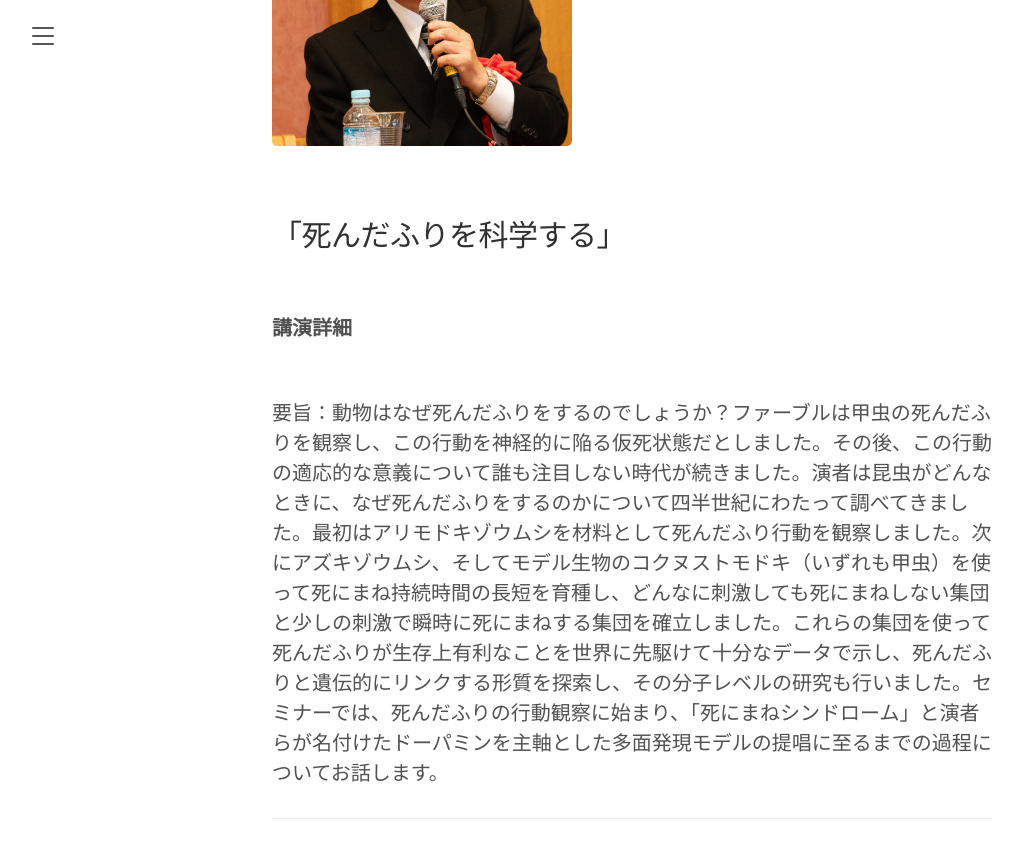
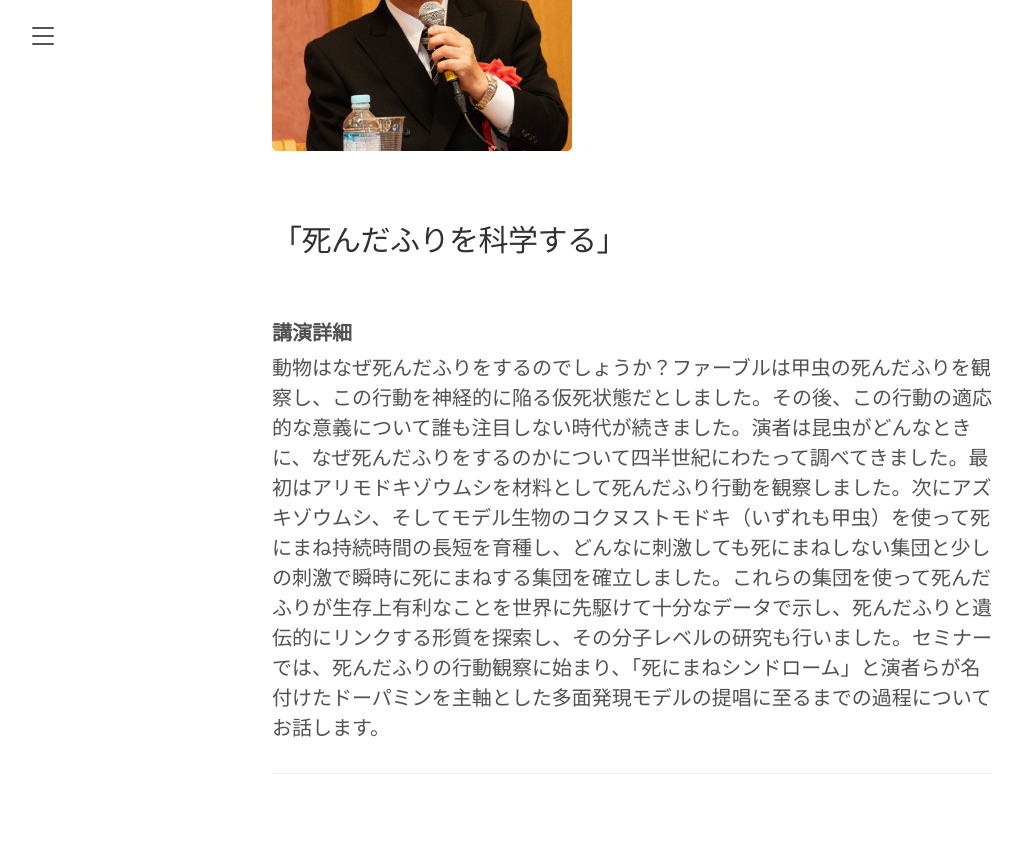
Before and after one commit to SystemsEthology/website, a Jekyll site: the page built from event_01/conference01_eve.md, in a window 1280 px wide and 900 px high, scrolled down 1374 px. Shown: the top 858 px of the window, without its empty margins (8-1030 px from the left). Built offline with Jekyll 4.4.1, drawn with Linux system fonts in a browser that asks for light colours.

Commit message:
Update conference01_eve.md

```diff
--- a/event_01/conference01_eve.md
+++ b/event_01/conference01_eve.md
@@ -14,7 +14,7 @@
 本テーマは翌日に控えたシステム行動学研究会と深く関連があるということから、連携して開催することになりました。<br>
 本講演はハイブリッド対応です。参加登録、および詳細は以下のウェブサイトからご確認ください。<br><br>
 
-第52回 行動進化生態こまば教室<br>
+<summary>第52回 行動進化生態こまば教室</summary>
 「宮竹貴久 駒場スペシャルセミナー ～システム行動学研究会 前夜祭～」<br>
 2025年5月29日（木曜日） 東京大学駒場Ⅰキャンパス<br>
 18:45-19:45（延長の可能性あり）ハイブリッド開催（アーカイブなし）<br>
@@ -36,9 +36,8 @@
 
 <br>
 
-<summary>講演詳細</summary><br>
-
-要旨：動物はなぜ死んだふりをするのでしょうか？ファーブルは甲虫の死んだふりを観察し、この行動を神経的に陥る仮死状態だとしました。その後、この行動の適応的な意義について誰も注目しない時代が続きました。演者は昆虫がどんなときに、なぜ死んだふりをするのかについて四半世紀にわたって調べてきました。最初はアリモドキゾウムシを材料として死んだふり行動を観察しました。次にアズキゾウムシ、そしてモデル生物のコクヌストモドキ（いずれも甲虫）を使って死にまね持続時間の長短を育種し、どんなに刺激しても死にまねしない集団と少しの刺激で瞬時に死にまねする集団を確立しました。これらの集団を使って死んだふりが生存上有利なことを世界に先駆けて十分なデータで示し、死んだふりと遺伝的にリンクする形質を探索し、その分子レベルの研究も行いました。セミナーでは、死んだふりの行動観察に始まり、「死にまねシンドローム」と演者らが名付けたドーパミンを主軸とした多面発現モデルの提唱に至るまでの過程についてお話します。
+<summary>講演詳細</summary>
+動物はなぜ死んだふりをするのでしょうか？ファーブルは甲虫の死んだふりを観察し、この行動を神経的に陥る仮死状態だとしました。その後、この行動の適応的な意義について誰も注目しない時代が続きました。演者は昆虫がどんなときに、なぜ死んだふりをするのかについて四半世紀にわたって調べてきました。最初はアリモドキゾウムシを材料として死んだふり行動を観察しました。次にアズキゾウムシ、そしてモデル生物のコクヌストモドキ（いずれも甲虫）を使って死にまね持続時間の長短を育種し、どんなに刺激しても死にまねしない集団と少しの刺激で瞬時に死にまねする集団を確立しました。これらの集団を使って死んだふりが生存上有利なことを世界に先駆けて十分なデータで示し、死んだふりと遺伝的にリンクする形質を探索し、その分子レベルの研究も行いました。セミナーでは、死んだふりの行動観察に始まり、「死にまねシンドローム」と演者らが名付けたドーパミンを主軸とした多面発現モデルの提唱に至るまでの過程についてお話します。
 
 
 ***
```
